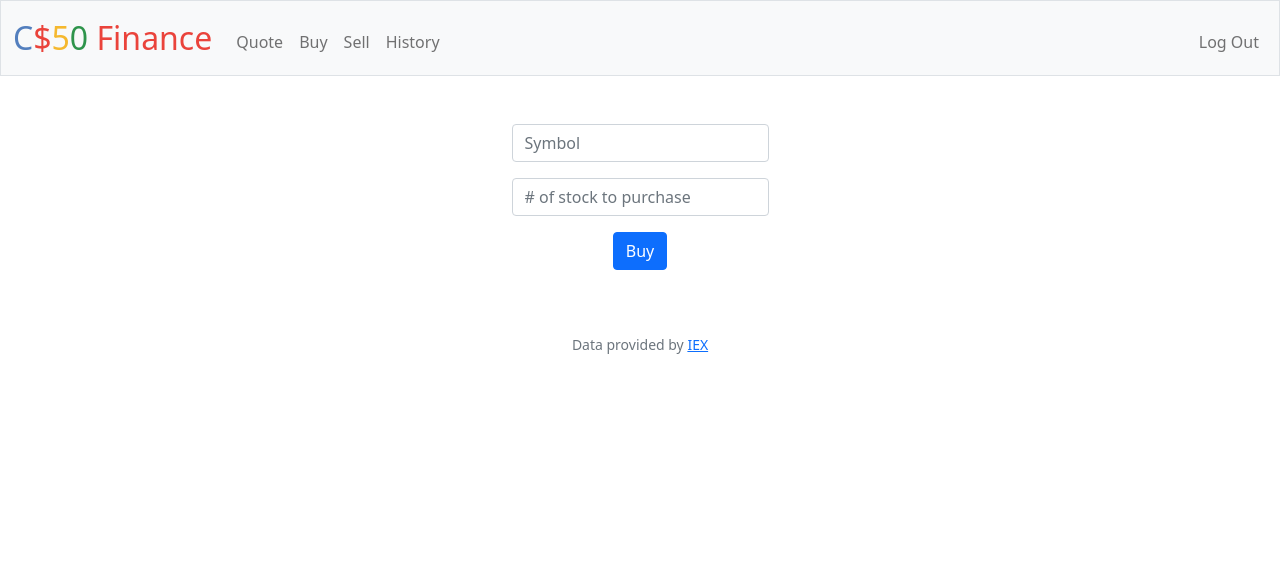
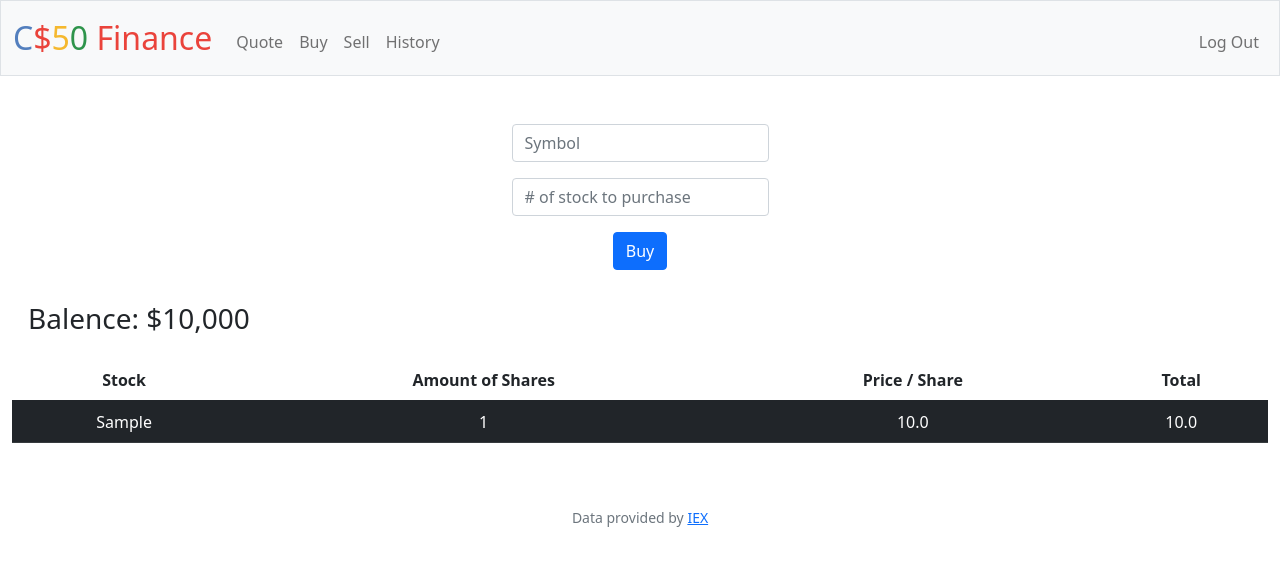
Before and after one commit to Caleb-Ellefson/Stock-Trader, a Flask app: page /buy in a window 1280 px wide. Shown: the top 566 px of the page. Run offline with Flask 2, Linux system fonts and the light colour scheme; a user stored in the database is signed in; tables that the repository leaves empty hold one stand-in row (values such as "Sample post"); some libraries are stand-ins or nearby versions.

Commit message:
Mon, Oct 10, 2022, 1:43 AM +00:00

```diff
--- a/finance/app.py
+++ b/finance/app.py
@@ -68,7 +68,15 @@ def buy():
 
     #display buy form
     if request.method == "GET":
-        return render_template("buy.html")
+        user_id = session["user_id"]
+
+        #Select the symbol of stock add the shares togther and seperate the sum of shares by symbol
+        purchases_db = db.execute("SELECT symbol, SUM(SHARES) AS shares, price FROM purchases WHERE user_id = ? GROUP BY symbol", user_id)
+
+        #find users cash
+        cash_db = db.execute("SELECT cash FROM users WHERE id = ?", user_id)
+        cash = cash_db[0]["cash"]
+        return render_template("buy.html", database=purchases_db, cash=cash)
 
     else:
         symbol = request.form.get("symbol")
--- a/finance/templates/buy.html
+++ b/finance/templates/buy.html
@@ -17,4 +17,32 @@
         </div>
 
     </form>
+
+    <h3 style="float: left; padding: 1rem;">Balence: ${{ cash }} </h3>
+
+<div class="section" >
+ <table class="table table-striped-columns">
+    <thead>
+        <tr>
+            <th scope="col">Stock</th>
+            <th cope="col">Amount of Shares</th>
+            <th scope="col">Price / Share</th>
+            <th scope="col">Total</th>
+
+        </tr>
+    </thead>
+    <tbody>
+
+        {% for row in database %}
+
+        <tr class="table-dark">
+            <td class="table-dark"> {{ row["symbol"] }} </td>
+            <td class="table-dark"> {{ row["shares"] }} </td>
+            <td class="table-dark"> {{ row["price"] }} </td>
+            <td class="table-dark"> {{ row["shares"] * row["price"] }} </td>
+          </tr>
+        {% endfor %}
+    </tbody>
+    </table>
+ </div>
 {% endblock %}
--- a/finance/templates/sell.html
+++ b/finance/templates/sell.html
@@ -5,6 +5,7 @@
 {% endblock %}
 
 {% block main %}
+
     <form action="/sell" method="post">
         <div class="mb-3">
             <input class="form-control mx-auto w-auto" name="symbol" placeholder="Symbol" type="text">
@@ -17,7 +18,7 @@
         </div>
 
     </form>
-<h3>Balence: ${{ cash }} </h3>
+<h3 style="float: left; padding: 1rem;">Balence: ${{ cash }} </h3>
 
 <div class="section" >
  <table class="table table-striped-columns">
```
